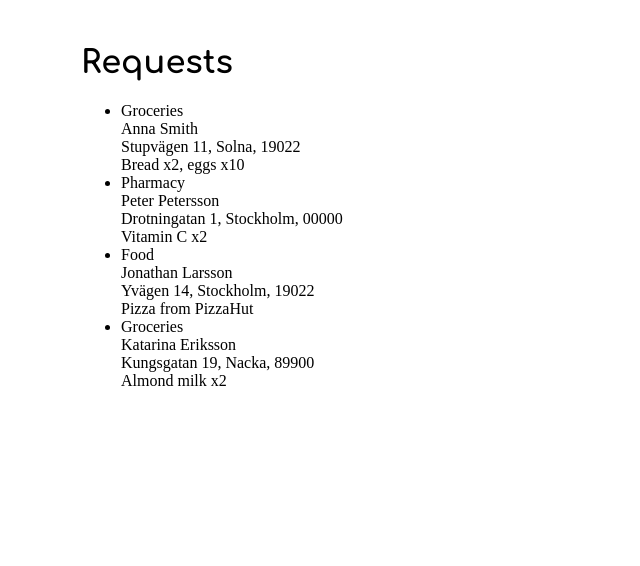
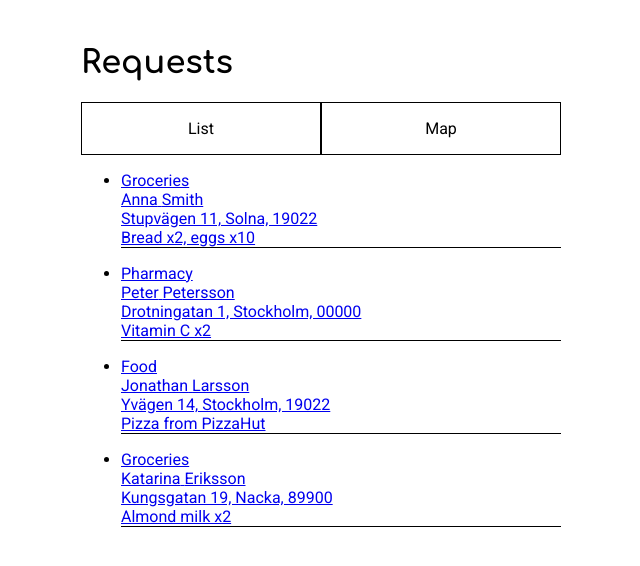
Before and after one commit to akido/pickapp-frontend, a React app: page /login in a window 1280 px wide. Both pictures are taken after typing "name@example.com", "Sample123" into the empty fields and a click on the button "LOG IN". Shown: the top 566 px of the page, without its empty margins (319-959 px from the left). Built offline with nearby package versions, Linux system fonts and the light colour scheme.

Commit message:
add Tabs components

```diff
--- a/src/App.scss
+++ b/src/App.scss
@@ -10,6 +10,7 @@ h6 {
   font-family: 'Comfortaa', cursive;
 }
 
+body,
 button,
 input {
   font-family: 'Roboto', sans-serif;
--- a/src/api/index.ts
+++ b/src/api/index.ts
@@ -7,9 +7,9 @@ const mockTimeout = 500
 export const getRequests = (isMock?: boolean): Promise<Request[]> => {
   if (isMock) {
     return new Promise((resolve) => {
-      setTimeout(() => {
-        resolve(requests)
-      }, mockTimeout)
+      // setTimeout(() => {
+      resolve(requests)
+      // }, mockTimeout)
     })
   } else {
     // TODO: implement actual server call
--- /dev/null
+++ b/src/components/Tabs.tsx
@@ -0,0 +1,50 @@
+/** @jsx jsx */
+import React, { useState } from 'react'
+import { jsx } from '@emotion/core'
+import styled from '@emotion/styled'
+
+const TabPanel = styled.div`
+  display: flex;
+  width: 100%;
+  > div {
+    flex: 1;
+    border: 1px solid black;
+    text-align: center;
+    padding: 16px;
+    cursor: pointer;
+  }
+`
+
+const TabContent = styled.div``
+
+interface TabProps {
+  label: string
+  active?: boolean
+  onSelect?: (label: string) => void
+  children: React.ReactNode
+}
+
+const Tab: React.FunctionComponent<TabProps> = ({ children }: TabProps) => {
+  return <div>{children}</div>
+}
+
+const Tabs: React.FunctionComponent = ({ children }: any) => {
+  const labels = children.map((kid: any) => kid.props.label)
+  const [active, setActive] = useState<string>(labels[0])
+
+  const toShow = children.find((kid: any) => kid.props.label === active)
+  return (
+    <div>
+      <TabPanel>
+        {labels.map((label: string) => (
+          <div onClick={() => setActive(label)} key={label}>
+            {label}
+          </div>
+        ))}
+      </TabPanel>
+      <TabContent>{toShow}</TabContent>
+    </div>
+  )
+}
+
+export { Tabs, Tab }
--- a/src/pages/HomePage.tsx
+++ b/src/pages/HomePage.tsx
@@ -1,9 +1,11 @@
 /** @jsx jsx */
 import React, { useState, useEffect } from 'react'
 import Page from '../components/Page'
-import { jsx } from '@emotion/core'
+import { jsx, css } from '@emotion/core'
 import { Request } from '../types'
 import { getRequests } from '../api'
+import { Tabs, Tab } from '../components/Tabs'
+import { Link } from 'react-router-dom'
 
 const HomePage: React.FunctionComponent = () => {
   const [requests, setRequests] = useState<Request[]>([])
@@ -19,18 +21,31 @@ const HomePage: React.FunctionComponent = () => {
   return (
     <Page>
       <h1>Requests</h1>
+      <Tabs>
+        <Tab label="List">
           <ul>
             {requests.map((request) => (
-          <li key={request.id}>
+              <li
+                key={request.id}
+                css={css`
+                  border-bottom: 1px solid black;
+                  margin-bottom: 16px;
+                `}
+              >
+                <Link to={`/requests/${request.id}`}>
                   <div>{request.category}</div>
                   <div>
                     {request.firstName} {request.lastName}
                   </div>
                   <div>{request.location}</div>
                   <div>{request.description}</div>
+                </Link>
               </li>
             ))}
           </ul>
+        </Tab>
+        <Tab label="Map">* To be implemented *</Tab>
+      </Tabs>
     </Page>
   )
 }
```
Lines whose indentation alone changed are shown as unchanged.
